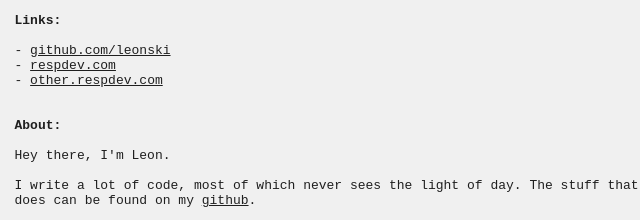
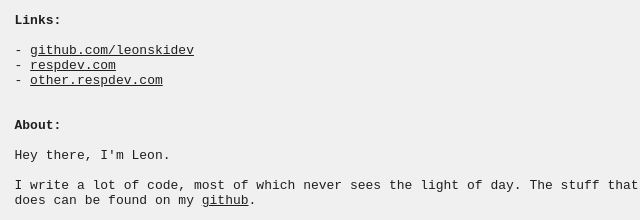
Before and after one commit to LeonskiDev/leonskidev, a plain HTML site: page index.html in a window 1280 px wide. Shown: the top 220 px of the page, 0-640 px from the left. Drawn offline with Linux system fonts and the light colour scheme.

Commit message:
fix: link name

```diff
--- a/index.html
+++ b/index.html
@@ -34,7 +34,7 @@
 
   <body>
     <pre><h1>Links:</h1>
-<p>- <a href="https://github.com/leonskidev">github.com/leonski</a>
+<p>- <a href="https://github.com/leonskidev">github.com/leonskidev</a>
 - <a href="https://respdev.com">respdev.com</a>
 - <a href="https://other.respdev.com">other.respdev.com</a></p>
 
```
